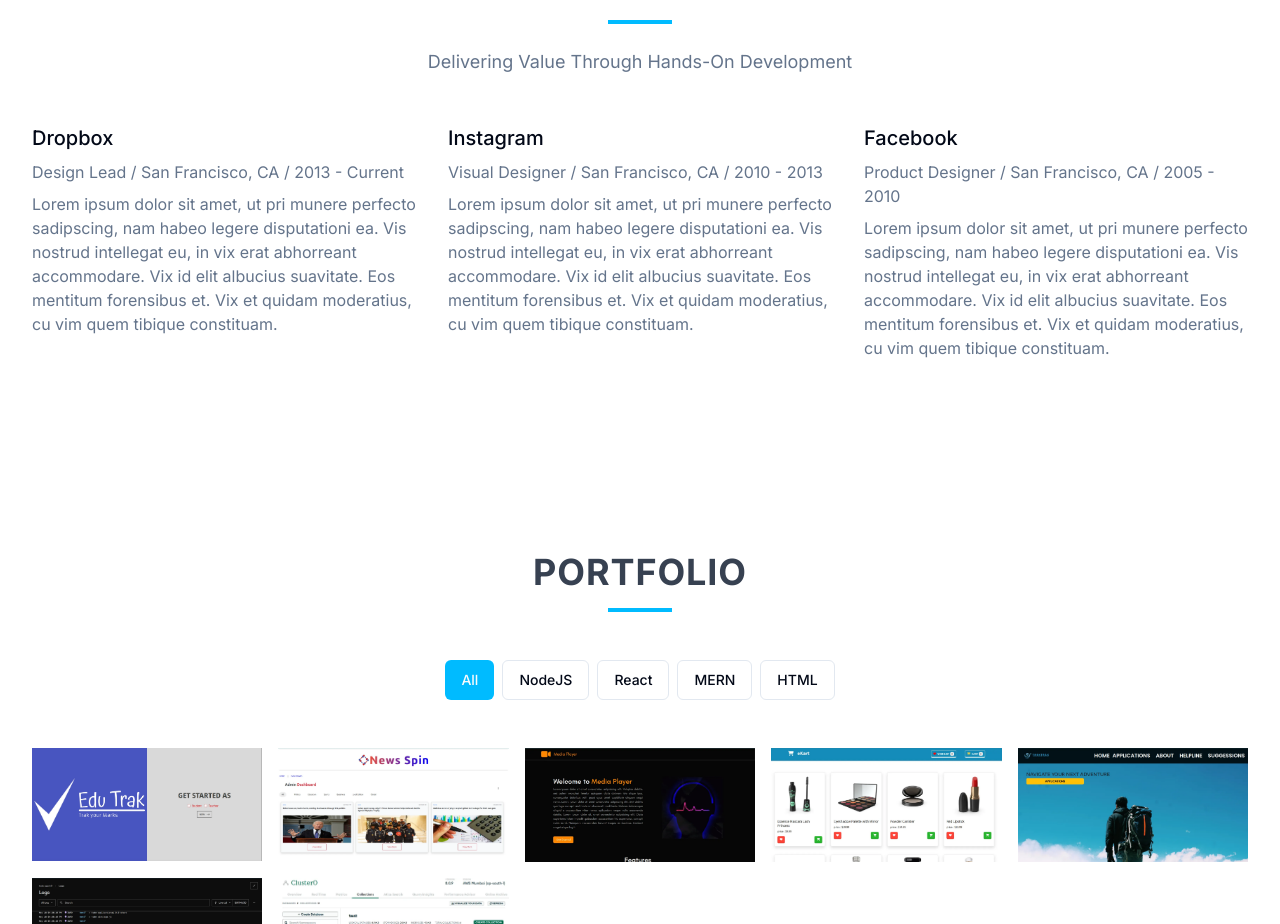
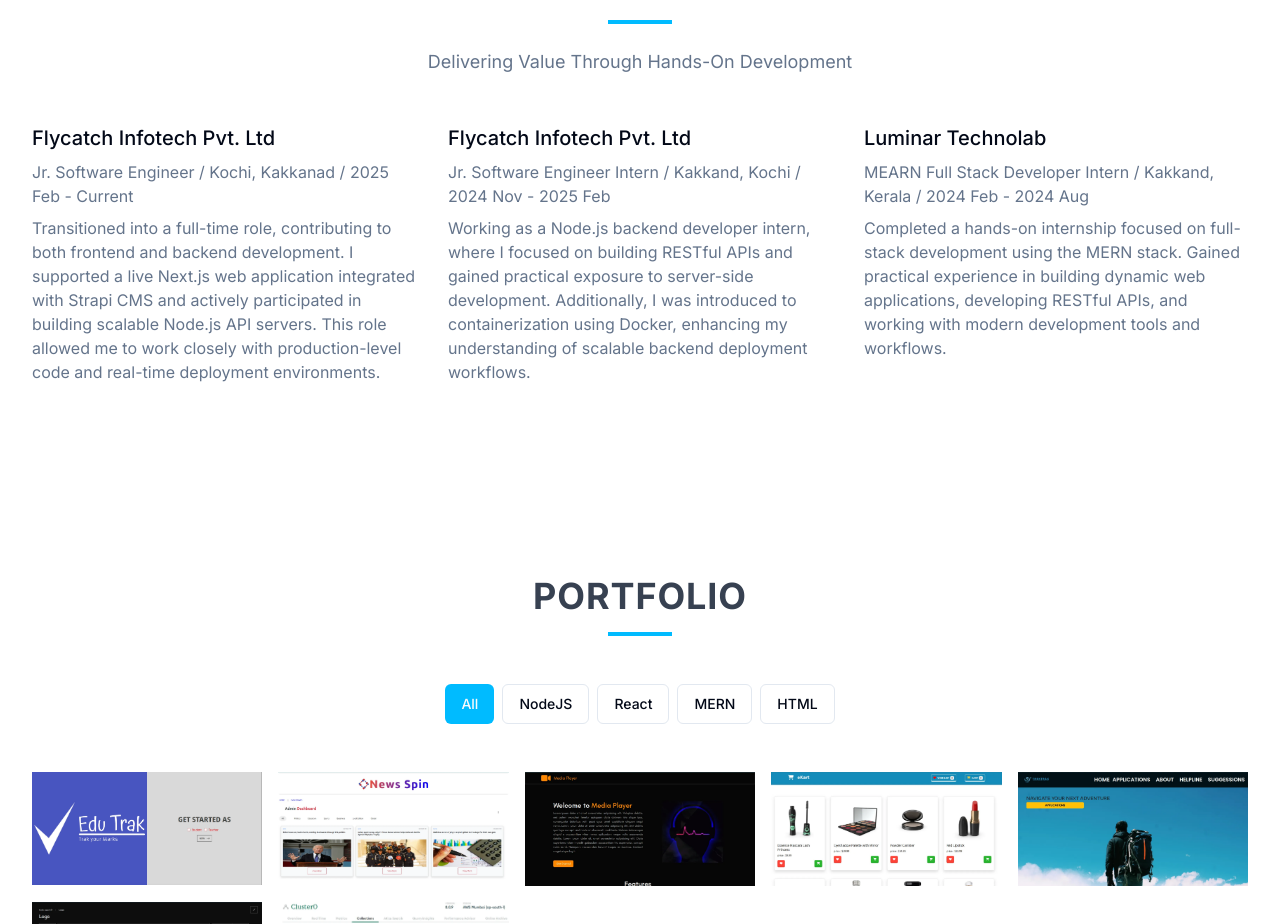
Before and after one commit to rahul-b-p/rahulbp-portfolio-nextJS, a Next.js app: page / in a window 1280 px wide. Shown: the part 3161-4085 px from the top of the page. Built offline with nearby package versions, Linux system fonts and the light colour scheme.

Commit message:
feat(experience): added contents

```diff
--- a/constants/experience.ts
+++ b/constants/experience.ts
@@ -2,33 +2,33 @@ import { IExperience } from "@/interfaces/experience";
 
 const experienceSet: IExperience[] = [
   {
-    company: "Dropbox",
-    position: "Design Lead",
-    location: "San Francisco, CA",
-    period: "2013 - Current",
+    company: "Flycatch Infotech Pvt. Ltd",
+    position: "Jr. Software Engineer",
+    location: "Kochi, Kakkanad",
+    period: "2025 Feb - Current",
     description:
-      "Lorem ipsum dolor sit amet, ut pri munere perfecto sadipscing, nam habeo legere disputationi ea. Vis nostrud intellegat eu, in vix erat abhorreant accommodare. Vix id elit albucius suavitate. Eos mentitum forensibus et. Vix et quidam moderatius, cu vim quem tibique constituam.",
+      "Transitioned into a full-time role, contributing to both frontend and backend development. I supported a live Next.js web application integrated with Strapi CMS and actively participated in building scalable Node.js API servers. This role allowed me to work closely with production-level code and real-time deployment environments.",
   },
   {
-    company: "Instagram",
-    position: "Visual Designer",
-    location: "San Francisco, CA",
-    period: "2010 - 2013",
+    company: "Flycatch Infotech Pvt. Ltd",
+    position: "Jr. Software Engineer Intern",
+    location: "Kakkand, Kochi",
+    period: "2024 Nov - 2025 Feb",
     description:
-      "Lorem ipsum dolor sit amet, ut pri munere perfecto sadipscing, nam habeo legere disputationi ea. Vis nostrud intellegat eu, in vix erat abhorreant accommodare. Vix id elit albucius suavitate. Eos mentitum forensibus et. Vix et quidam moderatius, cu vim quem tibique constituam.",
+      "Working as a Node.js backend developer intern, where I focused on building RESTful APIs and gained practical exposure to server-side development. Additionally, I was introduced to containerization using Docker, enhancing my understanding of scalable backend deployment workflows.",
   },
   {
-    company: "Facebook",
-    position: "Product Designer",
-    location: "San Francisco, CA",
-    period: "2005 - 2010",
+    company: "Luminar Technolab",
+    position: "MEARN Full Stack Developer Intern",
+    location: "Kakkand, Kerala",
+    period: "2024 Feb - 2024 Aug",
     description:
-      "Lorem ipsum dolor sit amet, ut pri munere perfecto sadipscing, nam habeo legere disputationi ea. Vis nostrud intellegat eu, in vix erat abhorreant accommodare. Vix id elit albucius suavitate. Eos mentitum forensibus et. Vix et quidam moderatius, cu vim quem tibique constituam.",
+      "Completed a hands-on internship focused on full-stack development using the MERN stack. Gained practical experience in building dynamic web applications, developing RESTful APIs, and working with modern development tools and workflows.",
   },
 ];
 
 export default {
-    title:"EXPERIENCE",
-    subTitle:"Delivering Value Through Hands-On Development",
-    experienceSet
-}
+  title: "EXPERIENCE",
+  subTitle: "Delivering Value Through Hands-On Development",
+  experienceSet,
+};
```
